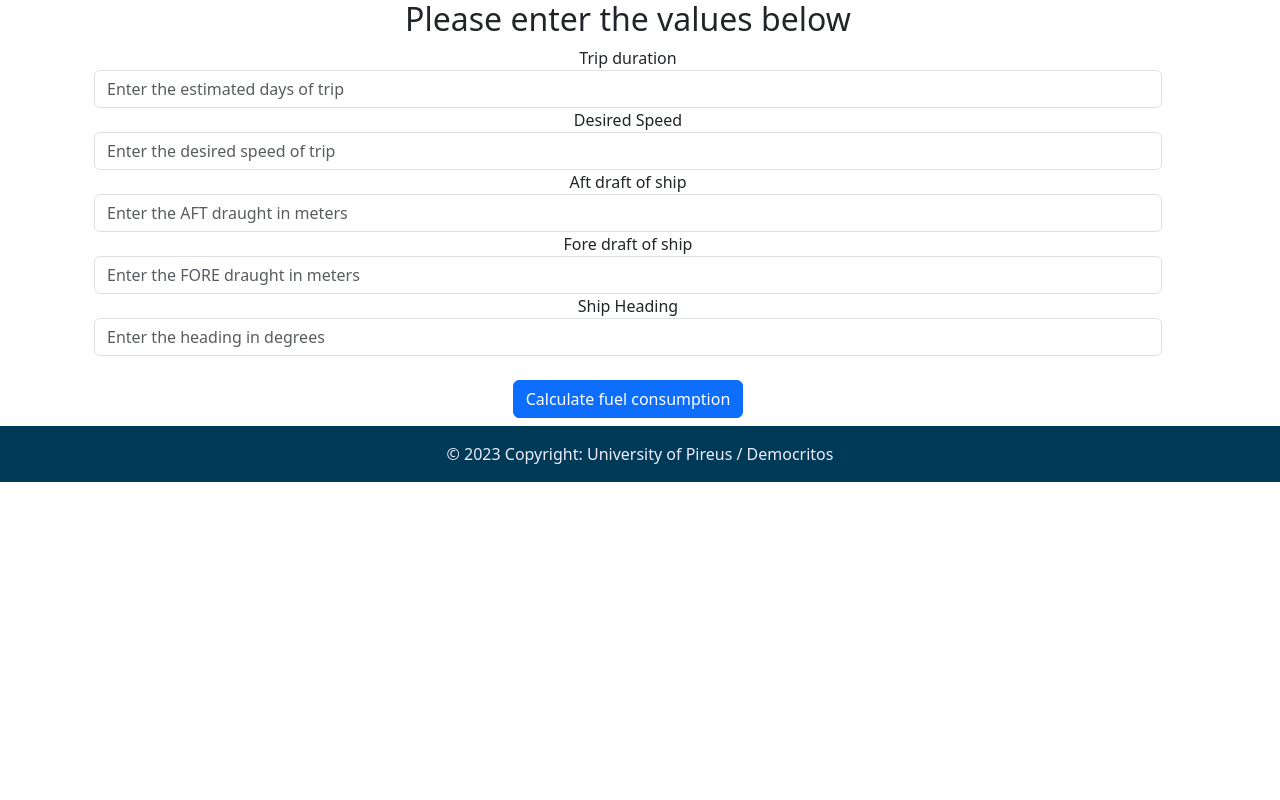
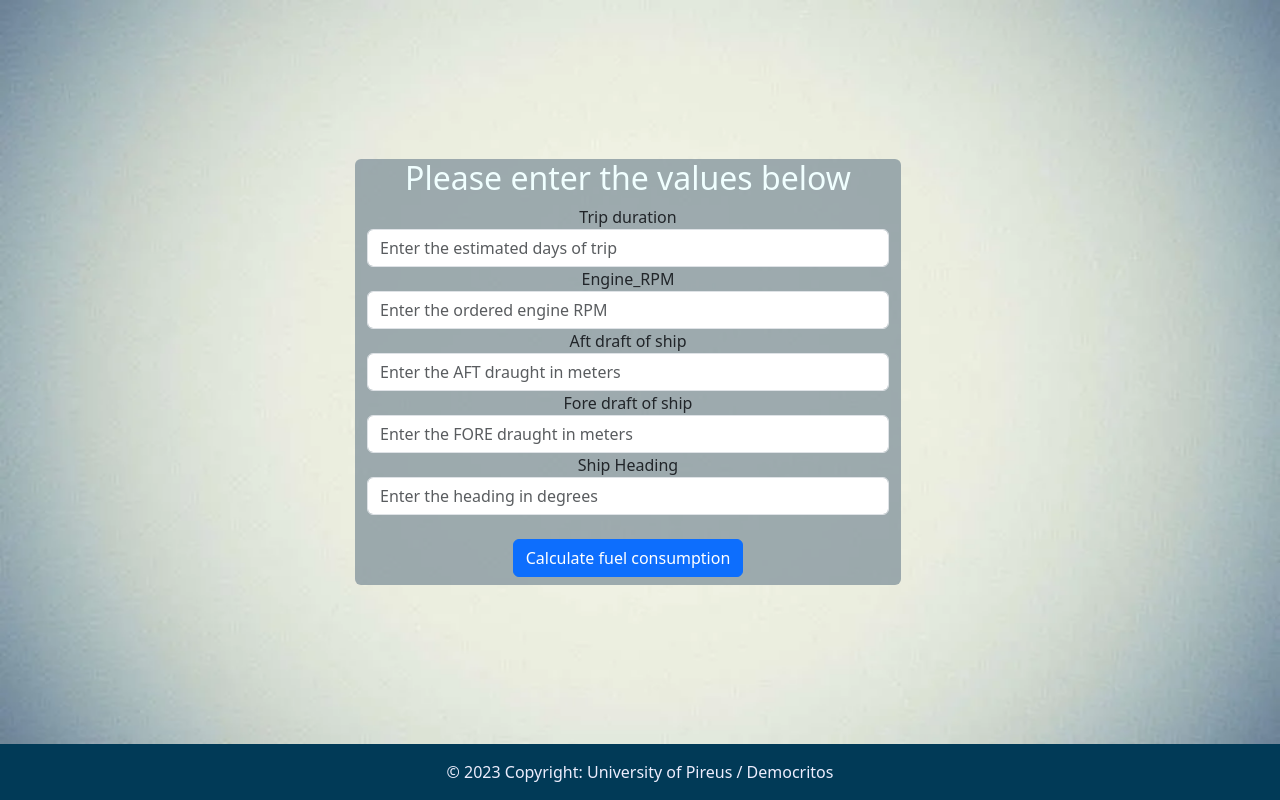
Before and after one commit to kiriakos2004/ml_assign_Democritos, a Django app: page / in a window 1280 px wide. Run offline with Django 4.2, Linux system fonts and the light colour scheme; some libraries are stand-ins or nearby versions.

Commit message:
update django to get form data

```diff
--- /dev/null
+++ b/Marine_fuel_cons/fuel_cons_pred/dict.py
@@ -0,0 +1,59 @@
+dict_of_attributes = {'AFT DRAFT': [11.33, 2.67],
+'FORE DRAFT': [9.51, 3.33],
+'FUEL OIL SUPPLY TEMPERATURE': [100.22, 38.84],
+'FUEL OIL  RETURN TEMPERATURE': [99.94, 40.32],
+'FUEL OIL FLOW RETURN': [2604.91, 1163.03],
+'FUEL OIL FLOW SUPPLY': [3076.92, 1358.47],
+'HEADING': [161.33, 96.13],
+'INTERMEDIATE SHAFT BEARING TEMP': [33.36, 2.92],
+'LIST': [-0.06, 0.62],
+'LONGITUDINAL GROUND SPEED': [6.65, 5.8],
+'LONGITUDINAL WATER SPEED': [0.85, 7.35],
+'MAIN ENGINE  SCAVENGE AIR PRESSURE': [5.48, 18.87],
+'PROPELLER SHAFT REVOLUTIONS': [805.99, 2663.23],
+'ME AXIAL VIBRATION': [0.67, 0.58],
+'FUEL OIL INLET PRESSURE': [1.0, 0.06],
+'FUEL OIL INLET TEMPERATURE': [100.46, 41.6],
+'ME RPM': [41.76, 35.7],
+'TURBOCHARGER EXH EXH GAS INLET TEMP': [228.47, 151.97],
+'TURBOCHARGER EXH EXH GAS OUTLET TEMP': [171.61, 111.8],
+'TURBOCHARGER SPEED': [5674.42, 4913.43],
+'THRUST BEARING TEMPERATURE': [48.1, 4.97],
+'MIDDLE DRAFT P': [10.42, 3.2],
+'MIDDLE DRAFT S': [10.45, 3.05],
+'RATE OF TURN': [0.03, 1.11],
+'SHAFT POWER': [2721.48, 2359.38],
+'PROPELLER SHAFT THRUST': [-268.34, 230.02],
+'PROPELLER SHAFT TORQUE': [362.73, 308.73],
+'SPEED OVER GROUND': [6.71, 5.76],
+'SPEED THROUGH WATER': [0.85, 7.35],
+'STARBOARD RUDDER SENSOR': [-0.81, 4.14],
+'STERN TUBE BEARING TEMPERATURE': [28.54, 5.81],
+'THRUST MAIN BEARING TEMP': [43.62, 3.25],
+'TRANSVERSE GROUND SPEED': [0.25, 0.45],
+'TRIM': [-1.82, 0.99],
+'COURSE OVER GROUND': [164.51, 85.72],
+'WATER DEPTH': [81.91, 86.59],
+'WIND ANGLE': [-172.07, 121.14],
+'WIND SPEED': [13.04, 9.75],
+'AIR PRESSURE AT SEA LEVEL': [1012.17, 5.93],
+'AIR TEMPERATURE AT 10M': [22.31, 4.81],
+'CURRENT DIRECTION': [175.05, 84.65],
+'CURRENT SPEED': [0.22, 0.2],
+'EASTWARD CURRENT': [-0.0, 0.11],
+'WAVE HEIGHT': [2.51, 1.69],
+'WAVE DIRECTION': [200.39, 64.71],
+'WAVE LENGTH': [83.98, 59.09],
+'NORTHWARD CURRENT': [-0.0, 0.11],
+'SEA TEMPERATURE': [23.03, 5.34],
+'SIGNIFICANT WAVE HEIGHT': [1.51, 1.01],
+'SWELL WAVE HEIGHT': [1.94, 1.49],
+'SWELL WAVE DIRECTION': [200.52, 66.98],
+'SWELL WAVE LENGTH': [105.2, 70.36],
+'SWELL SIGNIFICANT WAVE HEIGHT': [1.16, 0.89],
+'WIND RELATIVE DIRECTION': [178.68, 86.3],
+'WIND RELATIVE SPEED': [5.17, 2.62],
+'WINDWAVE WAVE HEIGHT': [1.84, 2.29],
+'WINDWAVE WAVE DIRECTION': [182.6, 83.67],
+'WINDWAVE WAVE LENGTH': [36.33, 43.11],
+'WINDWAVE WAVE HEIGHT.1': [3.0, 8.01]}
--- /dev/null
+++ b/Marine_fuel_cons/fuel_cons_pred/ml_model.py
@@ -0,0 +1,3 @@
+def test(y):
+    z = y+3
+    return z
--- a/Marine_fuel_cons/fuel_cons_pred/templates/home.html
+++ b/Marine_fuel_cons/fuel_cons_pred/templates/home.html
@@ -6,7 +6,7 @@ home page
 {% endblock $}
 
 {% block page_body %}
-
+<link rel="stylesheet" href="{% static 'css/styles.css' %}">
 <div class="d-flex" id="main_div">
     <div class="container row align-items-center mx-auto">
         <br>
@@ -16,9 +16,9 @@ home page
                     {% csrf_token %}
                     <h2>Please enter the values below</h2>
                     <label for="duration">Trip duration</label>
-                    <input type="text" class="form-control" id="duration" placeholder="Enter the estimated days of trip">
-                    <label for="speed">Desired Speed</label>
-                    <input type="text" class="form-control" id="speed" placeholder="Enter the desired speed of trip">
+                    <input type="text" class="form-control" id="duration" name="duration" placeholder="Enter the estimated days of trip">
+                    <label for="rpm">Engine_RPM</label>
+                    <input type="text" class="form-control" id="rpm" name="rpm" placeholder="Enter the ordered engine RPM">
                     <label for="aft_draft">Aft draft of ship</label>
                     <input type="text" class="form-control" id="aft_draft" placeholder="Enter the AFT draught in meters">
                     <label for="fore_draft">Fore draft of ship</label>
--- a/Marine_fuel_cons/fuel_cons_pred/templates/prediction.html
+++ b/Marine_fuel_cons/fuel_cons_pred/templates/prediction.html
@@ -2,13 +2,13 @@
 {% load static %}
 
 {% block page_title $}
-home page
+prediction page
 {% endblock $}
 
 {% block page_body %}
-
+<link rel="stylesheet" href="{% static 'css/styles.css' %}">
 <div class="d-flex" id="main_div">
-    <p>the selected duration is: {{duration}}</p>
+    <p>the selected duration is: {{rpm}}</p>
 </div>
 {% include "partials/footer.html" %}
 {% endblock %}
--- a/Marine_fuel_cons/fuel_cons_pred/views.py
+++ b/Marine_fuel_cons/fuel_cons_pred/views.py
@@ -1,13 +1,33 @@
 from django.shortcuts import render
+from . import ml_model
+from . import dict
 
 def home(request):
     return render(request, 'home.html', {})
 
 def prediction(request):
     if request.method == 'POST':
-        duration = request.POST.get('duration')
-        speed = request.POST.get('speed')
-        aft_draft = request.POST.get('aft_draft')
-        fore_draft = request.POST.get('fore_draft')
-        heading = request.POST.get('heading')
-    return render(request, 'prediction.html', {'speed':speed})
+        try:
+            duration = float(request.POST.get('duration'))
+        except:
+            duration=10
+        try:
+            rpm = float(request.POST.get('rpm'))
+        except:
+            rpm = dict.dict_of_attributes['ME RPM'][0]
+        try:
+            aft_draft = float(request.POST.get('aft_draft'))
+        except:
+            aft_draft = dict.dict_of_attributes['AFT DRAFT'][0]
+        try:
+            fore_draft = float(request.POST.get('fore_draft'))
+        except:
+            fore_draft = dict.dict_of_attributes['FORE DRAFT'][0]
+        try:
+            heading = request.POST.get('heading')
+        except:
+            heading = dict.dict_of_attributes['HEADING'][0]
+        rpm = ml_model.test(rpm)
+        return render(request, 'prediction.html', {'rpm':rpm})
+    else:
+        return render(request, 'prediction.html', {})
--- /dev/null
+++ b/Marine_fuel_cons/static/css/styles.css
@@ -0,0 +1,109 @@
+
+#main_div {
+    animation: fadeIn 1s;
+    -webkit-animation: fadeIn 1s;
+    -moz-animation: fadeIn 1s;
+    -o-animation: fadeIn 1s;
+    -ms-animation: fadeIn 1s;
+}
+
+@keyframes fadeIn {
+    0% {
+        opacity: 0;
+    }
+
+    100% {
+        opacity: 1;
+    }
+}
+
+@-moz-keyframes fadeIn {
+    0% {
+        opacity: 0;
+    }
+
+    100% {
+        opacity: 1;
+    }
+}
+
+@-webkit-keyframes fadeIn {
+    0% {
+        opacity: 0;
+    }
+
+    100% {
+        opacity: 1;
+    }
+}
+
+@-o-keyframes fadeIn {
+    0% {
+        opacity: 0;
+    }
+
+    100% {
+        opacity: 1;
+    }
+}
+
+@-ms-keyframes fadeIn {
+    0% {
+        opacity: 0;
+    }
+
+    100% {
+        opacity: 1;
+    }
+}
+
+h1 {
+    font-size: 5vw;
+    font-weight: 600;
+}
+
+h2 {
+    color: azure;
+}
+
+h3 {
+    font-size: 2vw;
+}
+
+#main_div {
+    height: calc(100vh - 56px);
+    background: url(../images/background.webp) no-repeat center;
+    background-size: 100% 100%;
+}
+
+#box {
+    background-color: #7f919aef;
+}
+
+#box:hover {
+    box-shadow: 0 8px 16px 0 rgba(117, 130, 136, 0.7), 0 6px 20px 0 rgba(117, 130, 136, 0.7);
+}
+
+#box_form {
+    background-color: #7f919abb;
+    width:50%;
+}
+
+#box_form_heatmap {
+    background-color: #7f919abb;
+    width: 80%;
+}
+
+#box_form:hover {
+    box-shadow: 0 8px 16px 0 rgba(117, 130, 136, 0.7), 0 6px 20px 0 rgba(117, 130, 136, 0.7);
+}
+
+.card-title {
+    font-size: 2vw;
+    color: azure;
+}
+
+.card-text {
+    font-size: 0.8vw !important;
+    color: azure;
+}
```
